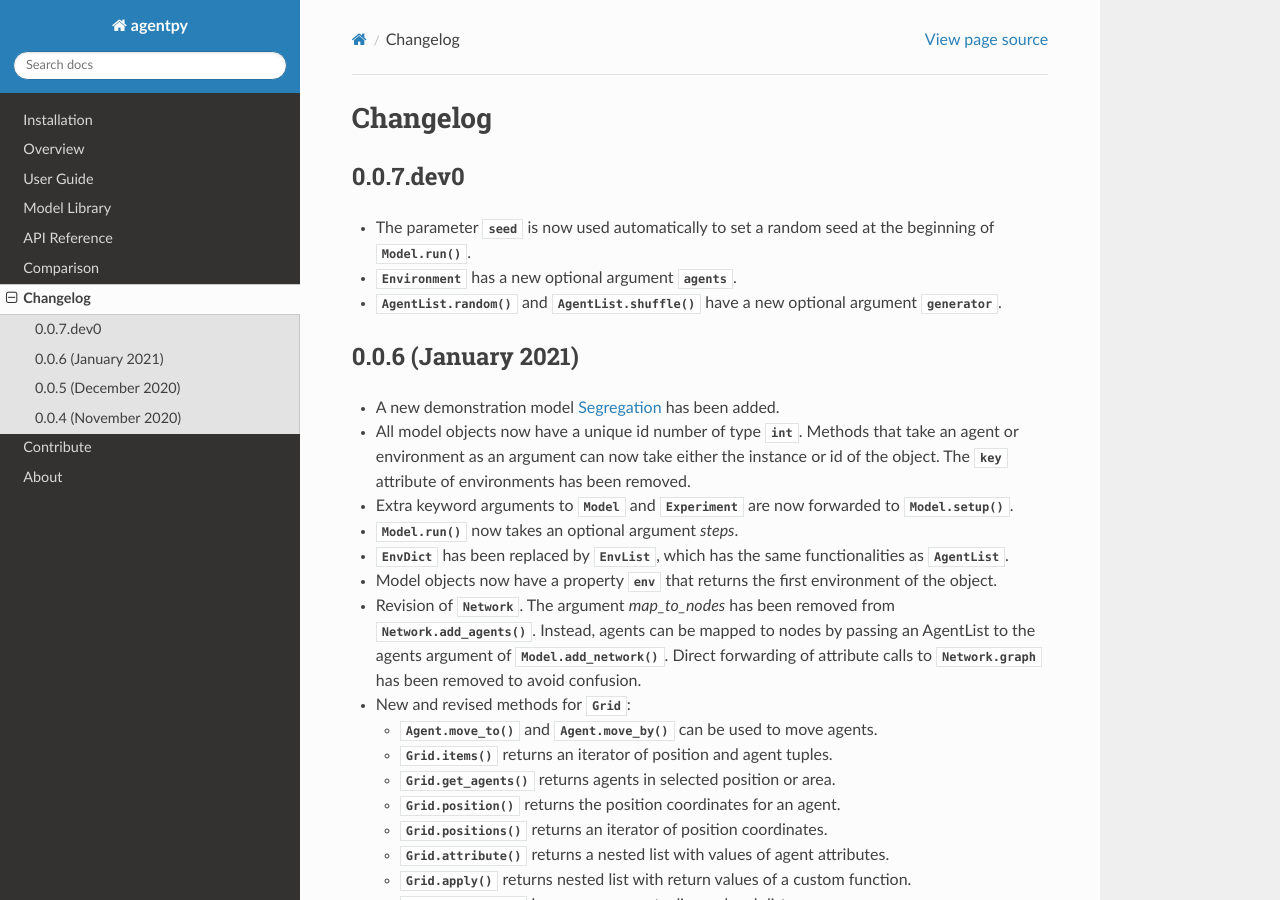
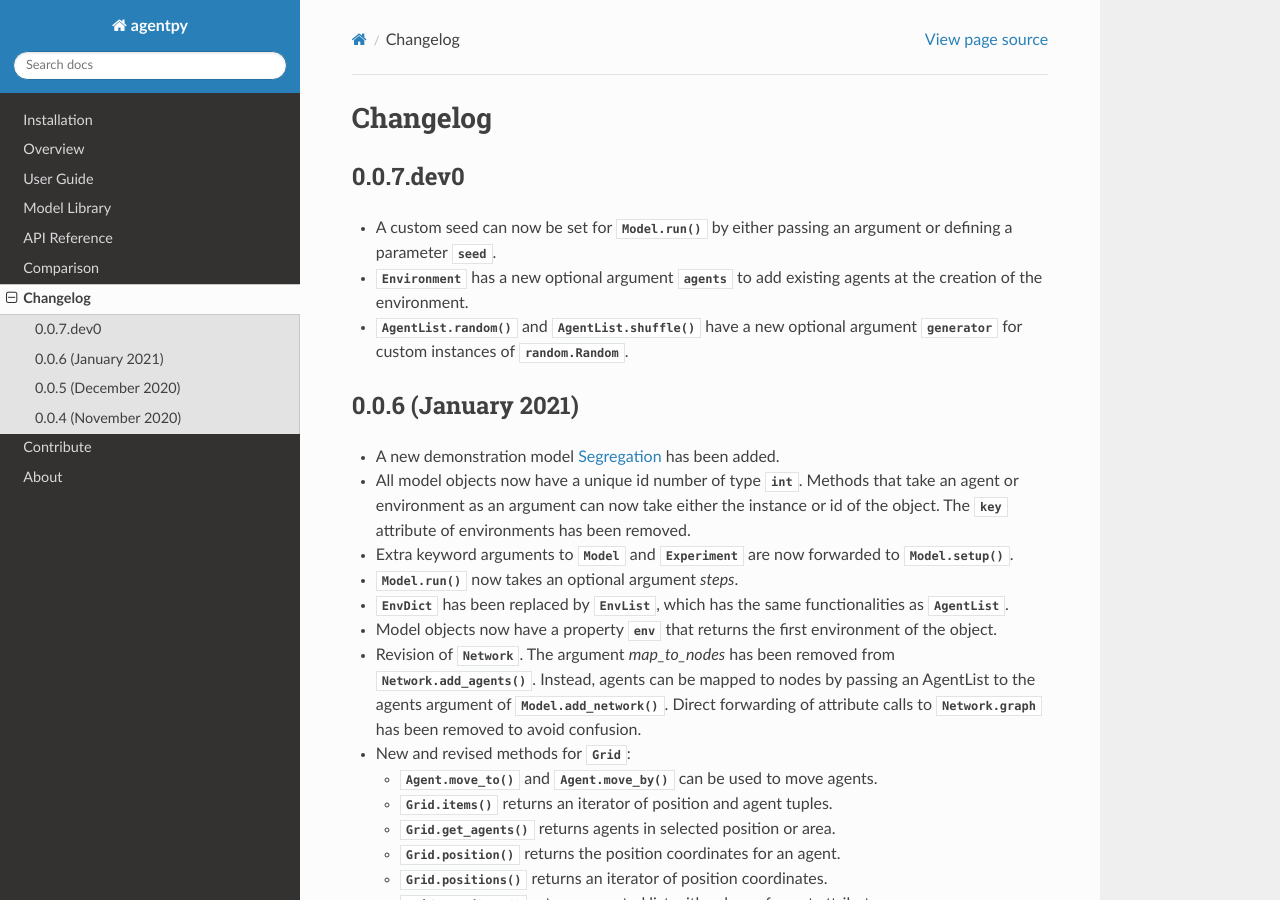
Before and after one commit to jofmi/agentpy, a Sphinx documentation site: the page built from docs/changelog.rst, in a window 1280 px wide and 900 px high. Built offline with Sphinx 7.4.7 and the Read the Docs theme 2.0.0, drawn with Linux system fonts in a browser that asks for light colours; pages that are not in the unit, such as notebooks, are missing from menus.

Commit message:
New feature: seed

```diff
--- a/docs/changelog.rst
+++ b/docs/changelog.rst
@@ -7,10 +7,12 @@
 0.0.7.dev0
 ----------
 
-* The parameter :attr:`seed` is now used automatically to set a random seed
-  at the beginning of :func:`Model.run`.
-* :class:`Environment` has a new optional argument :attr:`agents`.
-* :func:`AgentList.random` and :func:`AgentList.shuffle` have a new optional argument :attr:`generator`.
+* A custom seed can now be set for :func:`Model.run`
+  by either passing an argument or defining a parameter :attr:`seed`.
+* :class:`Environment` has a new optional argument :attr:`agents`
+  to add existing agents at the creation of the environment.
+* :func:`AgentList.random` and :func:`AgentList.shuffle`
+  have a new optional argument :attr:`generator` for custom instances of :class:`random.Random`.
 
 0.0.6 (January 2021)
 --------------------
```
Also changed, not shown: 1 other file.
